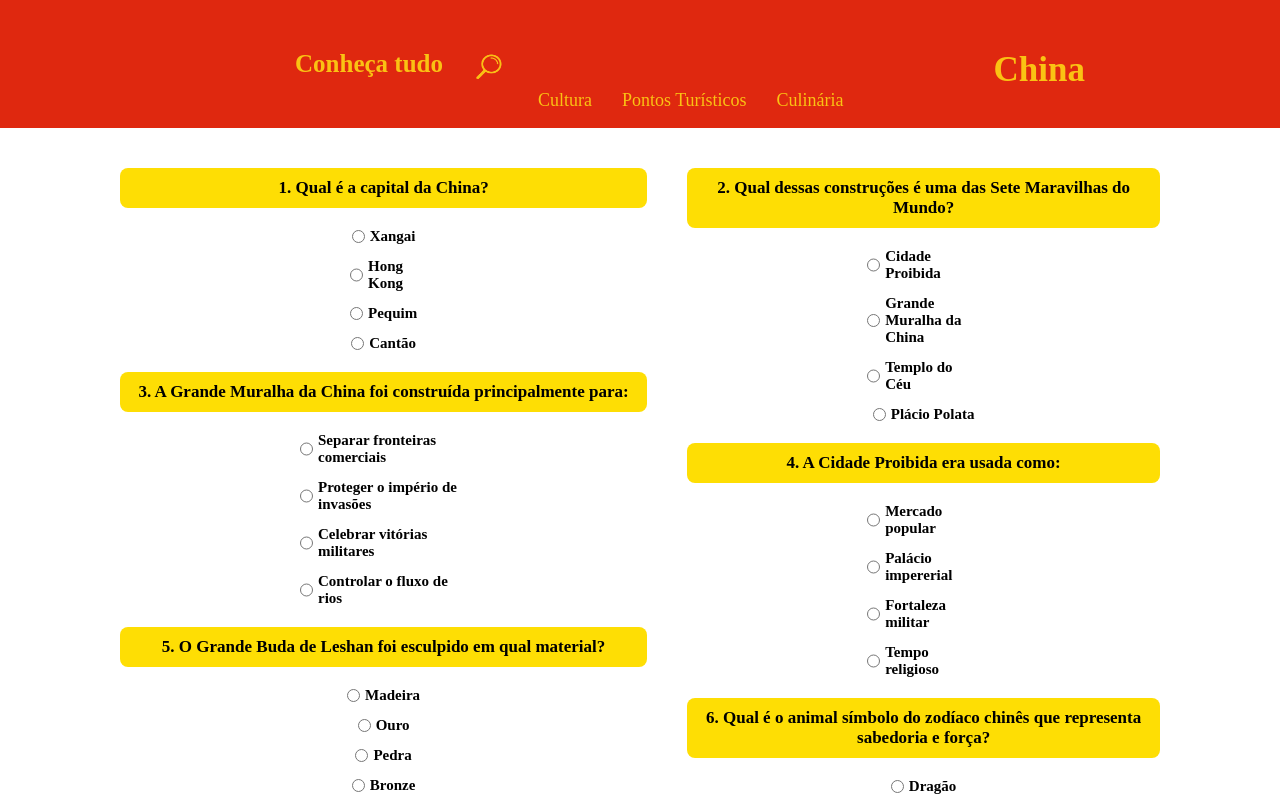
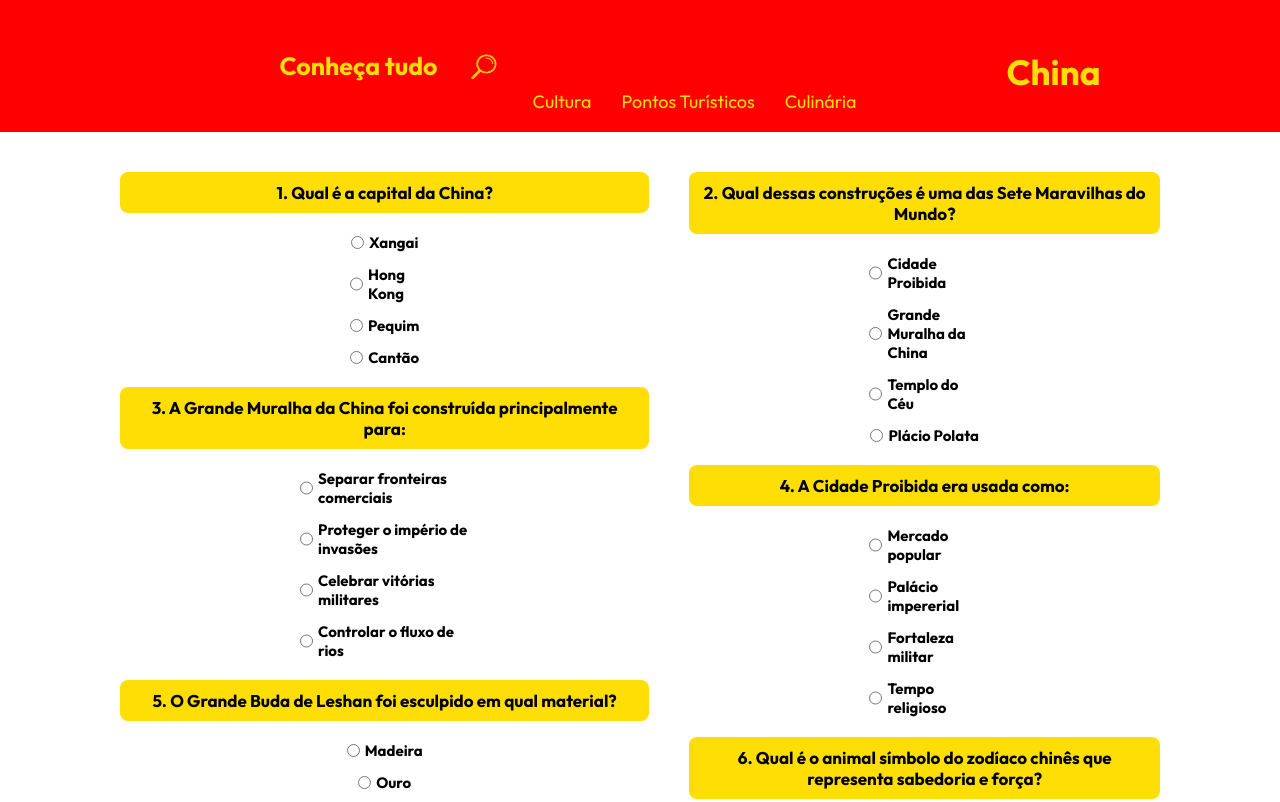
Before and after one commit to GugaAR7E/quiz_china, a plain HTML site: page index.html in a window 1280 px wide. Shown: the top 802 px of the page. Drawn offline with Linux system fonts and the light colour scheme.

```diff
--- a/index.html
+++ b/index.html
@@ -3,8 +3,12 @@
 <head>
     <meta charset="UTF-8">
     <meta name="viewport" content="width=device-width, initial-scale=1.0">
+        <link rel="preconnect" href="https://fonts.googleapis.com">
+    <link rel="preconnect" href="https://fonts.gstatic.com" crossorigin>
+    <link href="https://fonts.googleapis.com/css2?family=Outfit:wght@100..900&display=swap" rel="stylesheet">
     <link rel="stylesheet" href="quiz.css">
     <title>Quiz</title>
+
 </head>
 <body>
 
@@ -15,9 +19,9 @@
         <h2>Conheça tudo</h2>
         <img src="lupa-removebg-preview.png" alt="">
 
-        <a href="">Cultura</a>
-        <a href="">Pontos Turísticos</a>
-        <a href="">Culinária</a>
+        <a href="cultura.html">Cultura</a>
+        <a href="pontos.html">Pontos Turísticos</a>
+        <a href="culinaria.html">Culinária</a>
 
         <h1>China</h1>
 
--- a/quiz.css
+++ b/quiz.css
@@ -3,18 +3,20 @@
     padding: 0;
     box-sizing: border-box;
     font-size: 10px;
+    font-family: 'Outfit' , sans-serif;
 }
 
 header {
     .header {
-    background-color: #df280f;
+    width: 100%;
+    background-color: red;
     padding-top: 5rem ;
     display: flex;
     justify-content: center;
 
     h2 {
         font-size: 2.5rem;
-        color: #fac213;
+        color: #fede04;
         margin-left: 10rem;
         margin-right: 3rem;
         margin-bottom: 5rem;
@@ -27,14 +29,14 @@ header {
         margin-left: 3rem;
         margin-top: 4rem;
         text-decoration: none;
-        color: #fac213;
+        color: #fede04;
         font-size: 1.8rem;
     }
     }
     h1 {
         margin-left: 15rem;
         font-size: 3.5rem;
-        color: #fac213;
+        color: #fede04;
     }
 }
 
@@ -42,7 +44,7 @@ main {
     display: flex;
     justify-content: center;
     padding-inline: 10rem;
-    height: 140vh;
+    height: 150vh;
     margin-top: 2rem;
 
 
```
